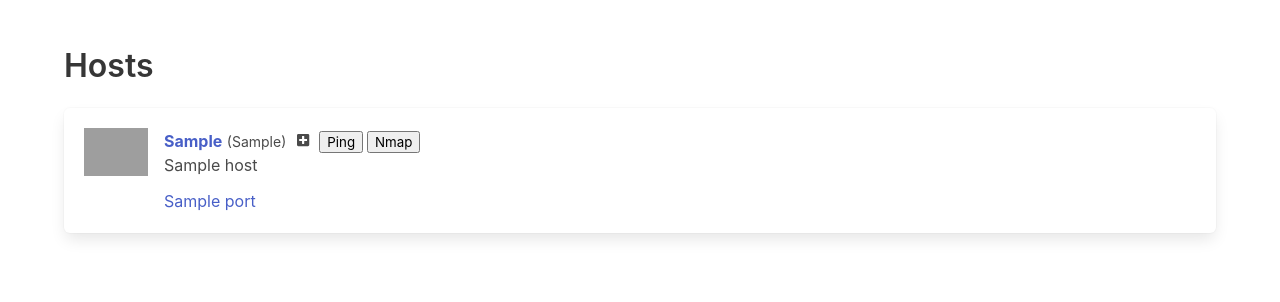
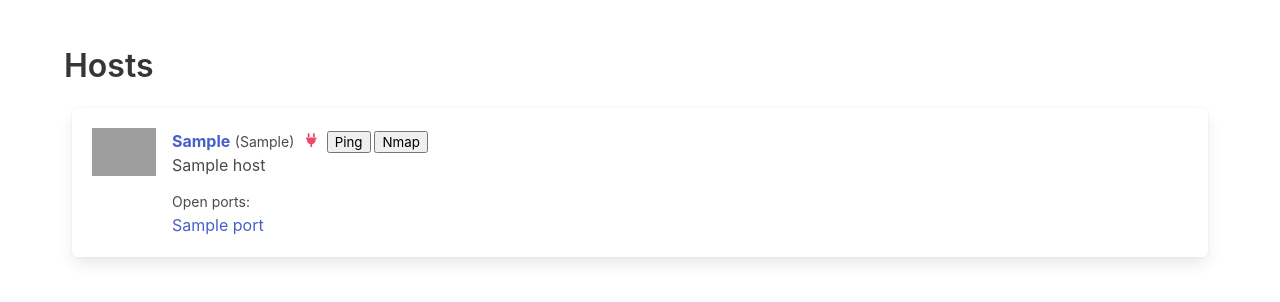
Before and after one commit to dsocolobsky/scanmaster, a Flask app: template web/templates/index.html in a window 1280 px wide. Shown: the top 302 px of the page. Run offline with Flask 2, Linux system fonts and the light colour scheme; the template is opened without the code that fills it: most values are stand-ins (such as "Sample title", 1, 10 or a date in 2020); some libraries are stand-ins or nearby versions; grey boxes are pictures that could not be loaded.

Commit message:
some qol frontend work

```diff
--- a/web/routes.py
+++ b/web/routes.py
@@ -23,7 +23,6 @@ def test():
 @orm.db_session
 @app.route('/ping/<ip>', methods=['POST'])
 def ping(ip):
-    return {'whatever': "yesyes"}
     host = db.Host[ip]
     res = web.scripts.ping_ip(ip)
 
--- a/web/static/style.css
+++ b/web/static/style.css
@@ -0,0 +1,3 @@
+.box.hostcard {
+    margin: 8px;
+}
--- a/web/templates/hostcard.html
+++ b/web/templates/hostcard.html
@@ -1,4 +1,4 @@
-<div class="box">
+<div class="box hostcard">
     <article class="media">
         <div class="media-left">
             <figure class="image is-64x64">
@@ -10,17 +10,23 @@
                 <p>
                     <a href="{{ url_for('host', ip=host.ip)  }}"><strong>{{ host.ip }}</strong></a>
                     <small>({{ host.ip }})</small>
-                    <small><span class="icon">
+                    <small>
+
 
                         {% if host.isup is none %}
+                        <span class="icon">
                             <i class="fas fa-question"></i>
+                        </span>
                         {% elif host.isup %}
+                        <span class="icon has-text-success">
                             <i class="fas fa-plug"></i>
+                        </span>
                         {% else %}
-                            <i class="fas fa-plus-square"></i>
+                        <span class="icon has-text-danger">
+                            <i class="fas fa-plug"></i>
+                        </span>
                         {% endif %}
-
-                    </span></small>
+                    </small>
 
                     <small>
                     <button onclick="doPing('{{ host.ip }}')">Ping</button>
@@ -34,6 +40,7 @@
                     {{ host }}
                 </p>
             </div>
+            <small>Open ports:</small>
             <nav class="level is-mobile">
                 <div class="level-left">
 
```
